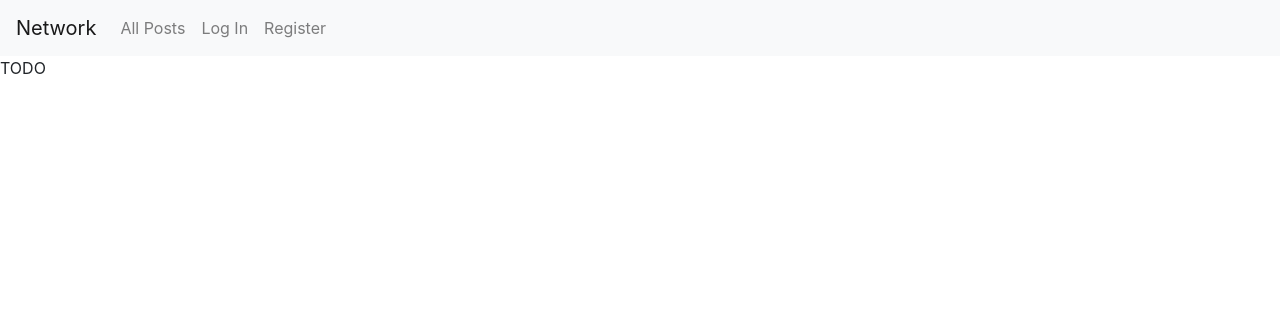
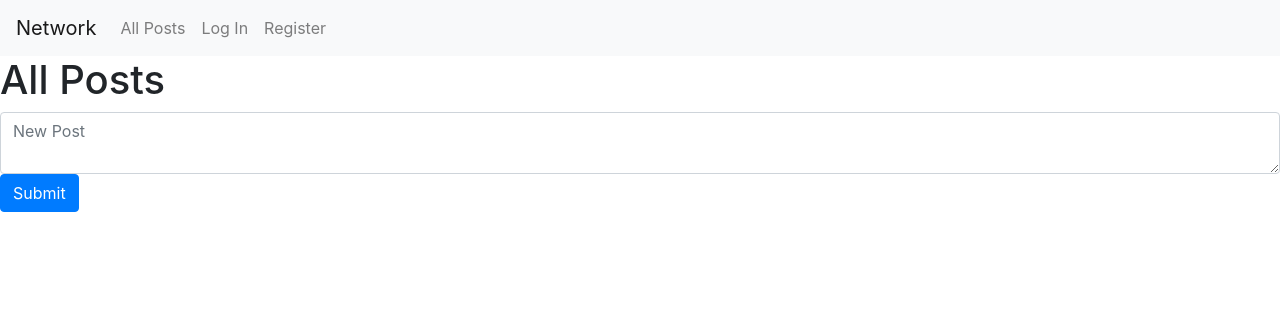
Before and after one commit to MyPetLobster/network, a Django app: page / in a window 1280 px wide. Shown: the top 316 px of the page. Run offline with Django 3.2, Linux system fonts and the light colour scheme; data that the repository does not hold is empty; some libraries are stand-ins or nearby versions.

Commit message:
Setup all posts, index page
- Add form, urlpath, view for create_post

- pass vals to idx view render

- All Posts add div to loop thru, display all posts

- add edit link for current_user posts

```diff
--- /dev/null
+++ b/network/static/network/styles.css
@@ -0,0 +1,18 @@
+
+
+
+
+
+
+
+.small-grey-text {
+    font-size: 0.8em;
+    color: rgb(119, 112, 112);
+}
+
+
+.likes-div {
+    display: flex;
+    flex-direction: row;
+    gap: 8px;
+}
--- a/network/templates/network/index.html
+++ b/network/templates/network/index.html
@@ -1,5 +1,45 @@
 {% extends "network/layout.html" %}
 
 {% block body %}
-    TODO
+    <h1>All Posts</h1>
+
+    <form action="{% url 'create_post' %}" method="post">
+        {% csrf_token %}
+        <textarea name="post-content" class="form-control" placeholder="New Post" id="post-content"></textarea>
+        <button type="submit" class="btn btn-primary">Submit</button>
+    </form>
+
+    <br>
+
+    <div class="all-posts">
+        {% for post in posts %}
+            <div class="card">
+                <div class="card-body">
+                    <h5 class="card-title">{{ post.user }}</h5>
+                    <p class="card-text">{{ post.content }}</p>
+                    <p class="card-text">{{ post.timestamp }}</p>
+                    <div class="likes-div">
+                        <svg id="likes-icon" version="1.0" id="Layer_1" xmlns="http://www.w3.org/2000/svg" xmlns:xlink="http://www.w3.org/1999/xlink"
+                            width="25px" height="25px" viewBox="0 0 64 64" enable-background="new 0 0 64 64" xml:space="preserve">
+                            <g>
+                                <path fill="#394240" d="M48,5c-4.418,0-8.418,1.793-11.312,4.688L32,14.344l-4.688-4.656C24.418,6.793,20.418,5,16,5
+                                    C7.164,5,0,12.164,0,21c0,4.418,2.852,8.543,5.75,11.438l23.422,23.426c1.562,1.562,4.094,1.562,5.656,0L58.188,32.5
+                                    C61.086,29.605,64,25.418,64,21C64,12.164,56.836,5,48,5z M32,47.375L11.375,26.75C9.926,25.305,8,23.211,8,21c0-4.418,3.582-8,8-8
+                                    c2.211,0,4.211,0.895,5.656,2.344l7.516,7.484c1.562,1.562,4.094,1.562,5.656,0l7.516-7.484C43.789,13.895,45.789,13,48,13
+                                    c4.418,0,8,3.582,8,8c0,2.211-1.926,4.305-3.375,5.75L32,47.375z"/>
+                                <path fill="#F76D57" d="M32,47.375L11.375,26.75C9.926,25.305,8,23.211,8,21c0-4.418,3.582-8,8-8c2.211,0,4.211,0.895,5.656,2.344
+                                    l7.516,7.484c1.562,1.562,4.094,1.562,5.656,0l7.516-7.484C43.789,13.895,45.789,13,48,13c4.418,0,8,3.582,8,8
+                                    c0,2.211-1.926,4.305-3.375,5.75L32,47.375z"/>
+                            </g>
+                        </svg>
+                        <div class="card-text">{{ post.likes.count }} <span class="small-grey-text">people/bots liked this post</span></div>
+                    </div>
+                    {% if current_user == post.user %}
+                        <a id="edit-post-link" href="#">Edit</a>
+                    {% endif %}
+                </div>
+            </div>
+            <br>
+        {% endfor %}
+    </div>
 {% endblock %}
--- a/network/urls.py
+++ b/network/urls.py
@@ -7,5 +7,6 @@ urlpatterns = [
     path("", views.index, name="index"),
     path("login", views.login_view, name="login"),
     path("logout", views.logout_view, name="logout"),
-    path("register", views.register, name="register")
+    path("register", views.register, name="register"),
+    path("create_post", views.create_post, name="create_post"),
 ]
--- a/network/views.py
+++ b/network/views.py
@@ -1,14 +1,19 @@
 from django.contrib.auth import authenticate, login, logout
+from django.contrib.auth.decorators import login_required
 from django.db import IntegrityError
 from django.http import HttpResponse, HttpResponseRedirect
 from django.shortcuts import render
 from django.urls import reverse
 
-from .models import User
+from .models import User, Post
 
 
 def index(request):
-    return render(request, "network/index.html")
+    all_posts = Post.objects.all()
+    return render(request, "network/index.html", {
+        "posts": all_posts,
+        "current_user": request.user
+    })
 
 
 def login_view(request):
@@ -61,3 +66,14 @@ def register(request):
         return HttpResponseRedirect(reverse("index"))
     else:
         return render(request, "network/register.html")
+
+
+@login_required
+def create_post(request):
+    if request.method == "POST":
+        content = request.POST["post-content"]
+        user = request.user
+        post = Post(user=user, content=content)
+        post.save()
+
+        return HttpResponseRedirect(reverse("index"))
```
